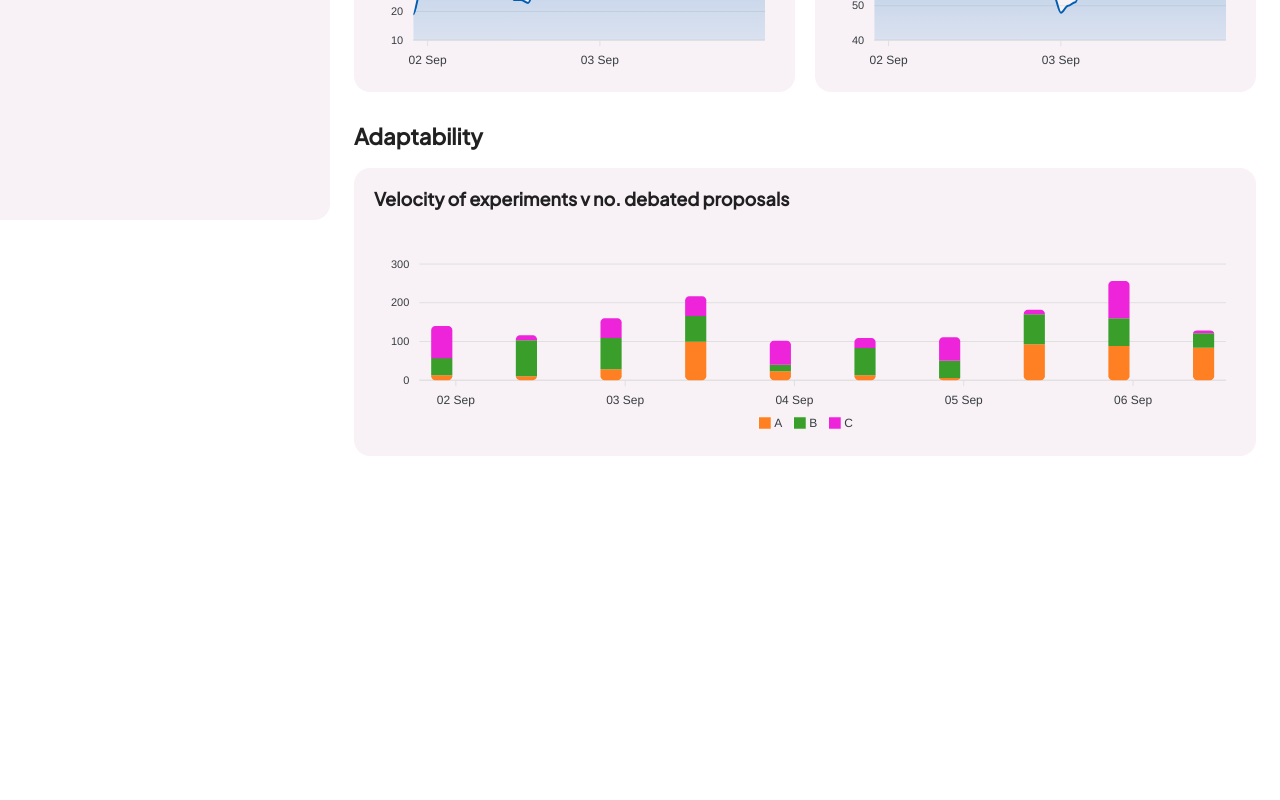
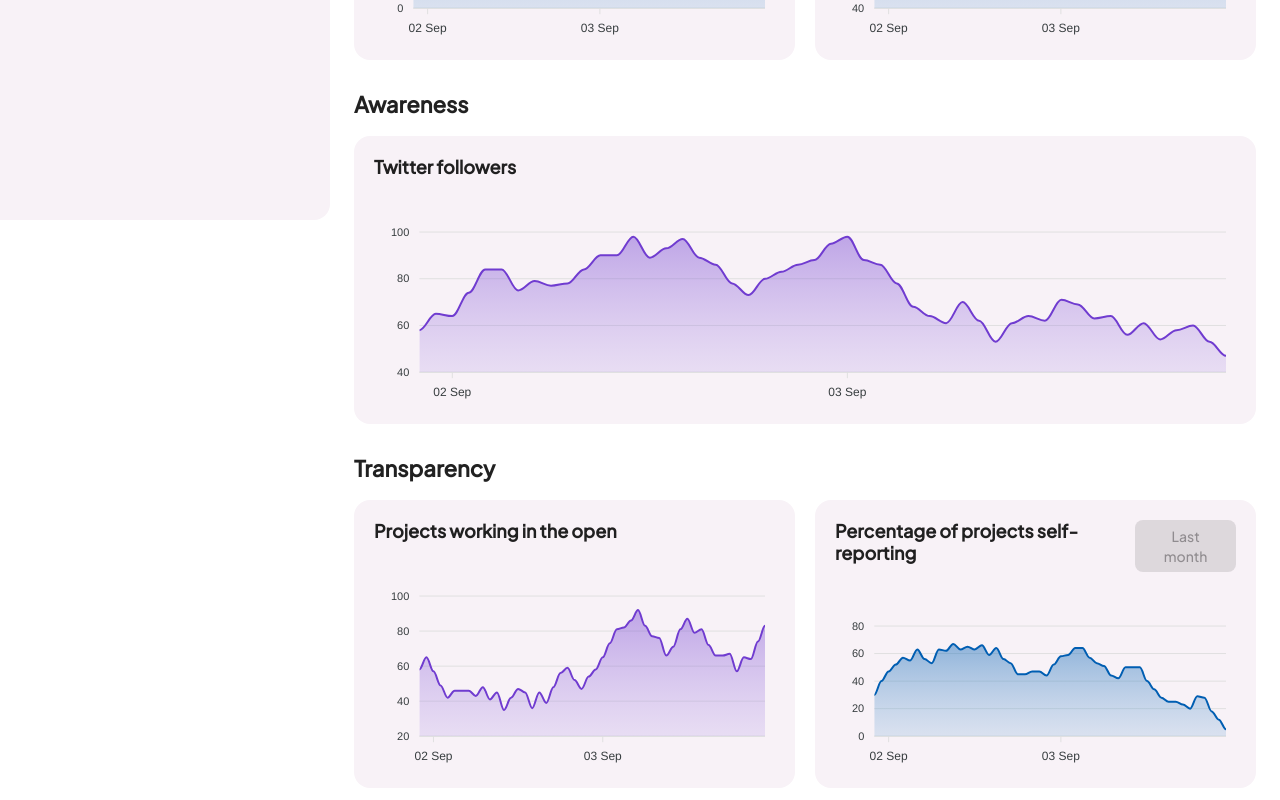
Before and after one commit to TogetherCrew/pocket-frontned, a Next.js app: page /community in a window 1280 px wide. Shown: the part 580-1380 px from the top of the page. Before the commit the page ends 1060 px from the top, so only its background shows below. Built offline with nearby package versions, Linux system fonts and the light colour scheme.

Commit message:
feat: add all components for community page

```diff
--- a/src/app/community/Adaptability.tsx
+++ b/src/app/community/Adaptability.tsx
@@ -7,13 +7,11 @@ const Adaptability = () => {
   return (
     <div className="flex flex-col gap-5">
       <div className="text-title-large">Adaptability</div>
-      <div className="h-72">
-        <StackedBarCharMetric
-          title="Velocity of experiments v no. debated proposals"
-          multiple
-          data={generateMultipleData(10, 3)}
-        />
-      </div>
+      <StackedBarCharMetric
+        title="Velocity of experiments v no. debated proposals"
+        multiple
+        data={generateMultipleData(10, 3)}
+      />
     </div>
   );
 };
--- /dev/null
+++ b/src/app/community/Awareness.tsx
@@ -0,0 +1,10 @@
+import { LineChartMetric } from '@/components/metrics-charts';
+
+export const Awareness = () => {
+  return (
+    <div className="flex flex-col gap-5">
+      <div className="text-title-large">Awareness</div>
+      <LineChartMetric title="Twitter followers" color="primary" />
+    </div>
+  );
+};
--- a/src/app/community/CommunityAndCollaboration.tsx
+++ b/src/app/community/CommunityAndCollaboration.tsx
@@ -30,7 +30,7 @@ const CommunityAndCollaboration = () => {
     <div className="flex flex-col gap-5">
       <div className="text-title-large">Community & Collaboration</div>
       <EcosystemProjectsDeliveringImpact />
-      <div className="grid h-80 w-full grid-cols-2 gap-5">
+      <div className="grid w-full grid-cols-1 gap-5 lg:grid-cols-2">
         <LineChartMetric title="Pocket Network DNA NPS" color="secondary" />
         <LineChartMetric title="Community NPS" color="secondary" />
       </div>
--- /dev/null
+++ b/src/app/community/Transparency.tsx
@@ -0,0 +1,18 @@
+import { LineChartMetric } from '@/components/metrics-charts';
+
+export const Transparency = () => {
+  return (
+    <div className="flex flex-col gap-5">
+      <div className="text-title-large">Transparency</div>
+      <div className="flex flex-row flex-wrap justify-between gap-5 lg:flex-nowrap">
+        <LineChartMetric title="Projects working in the open" color="primary" />
+        <LineChartMetric
+          title="Percentage of projects self-reporting"
+          color="secondary"
+          showDisabledTimePeriod={true}
+          disabledTimePeriodText="Last month"
+        />
+      </div>
+    </div>
+  );
+};
--- a/src/app/community/page.tsx
+++ b/src/app/community/page.tsx
@@ -1,10 +1,14 @@
 import { Adaptability } from '@/app/community/Adaptability';
+import { Awareness } from '@/app/community/Awareness';
 import { CommunityAndCollaboration } from '@/app/community/CommunityAndCollaboration';
+import { Transparency } from '@/app/community/Transparency';
 
 const CommunityPage = () => {
   return (
     <main className="flex flex-col gap-8 p-6">
       <CommunityAndCollaboration />
+      <Awareness />
+      <Transparency />
       <Adaptability />
     </main>
   );
--- a/src/components/metrics-charts/LineChartMetric.tsx
+++ b/src/components/metrics-charts/LineChartMetric.tsx
@@ -3,6 +3,8 @@
 import { useTheme } from '@mui/material';
 import { ApexOptions } from 'apexcharts';
 import dynamic from 'next/dynamic';
+
+import { DisabledTimePeriod } from '@/components/disabled-time-period';
 
 const ApexChart = dynamic(() => import('react-apexcharts'), { ssr: false });
 
@@ -40,12 +42,16 @@ interface LineChartMetricProps {
   title: string;
   data?: LineChartMetricData;
   color?: 'primary' | 'secondary';
+  showDisabledTimePeriod?: boolean;
+  disabledTimePeriodText?: string;
 }
 
 const LineChartMetric = ({
   title,
   data = generateData(50),
   color = 'primary',
+  showDisabledTimePeriod = false,
+  disabledTimePeriodText,
 }: LineChartMetricProps) => {
   const theme = useTheme();
   const series: ApexAxisChartSeries = [
@@ -85,8 +91,13 @@ const LineChartMetric = ({
   };
 
   return (
-    <div className="flex h-full w-full flex-col gap-6 rounded-2xl bg-surfaceContainerLow p-5">
-      <div className="text-title-semi-large">{title}</div>
+    <div className="flex h-72 w-full flex-col gap-6 rounded-2xl bg-surfaceContainerLow p-5">
+      <div className="flex flex-row justify-between">
+        <div className="text-title-semi-large">{title}</div>
+        {showDisabledTimePeriod ? (
+          <DisabledTimePeriod>{disabledTimePeriodText}</DisabledTimePeriod>
+        ) : null}
+      </div>
       <div className="h-full w-full">
         <ApexChart
           series={series}
--- a/src/components/metrics-charts/StackedBarCharMetric.tsx
+++ b/src/components/metrics-charts/StackedBarCharMetric.tsx
@@ -98,7 +98,7 @@ const StackedBarCharMetric = ({
   };
 
   return (
-    <div className="flex h-full w-full flex-col gap-6 rounded-2xl bg-surfaceContainerLow p-5">
+    <div className="flex h-72 w-full flex-col gap-6 rounded-2xl bg-surfaceContainerLow p-5">
       <div className="text-title-semi-large">{title}</div>
       <div className="h-full w-full">
         <ApexChart series={series} options={options} height="100%" type="bar" />
```
